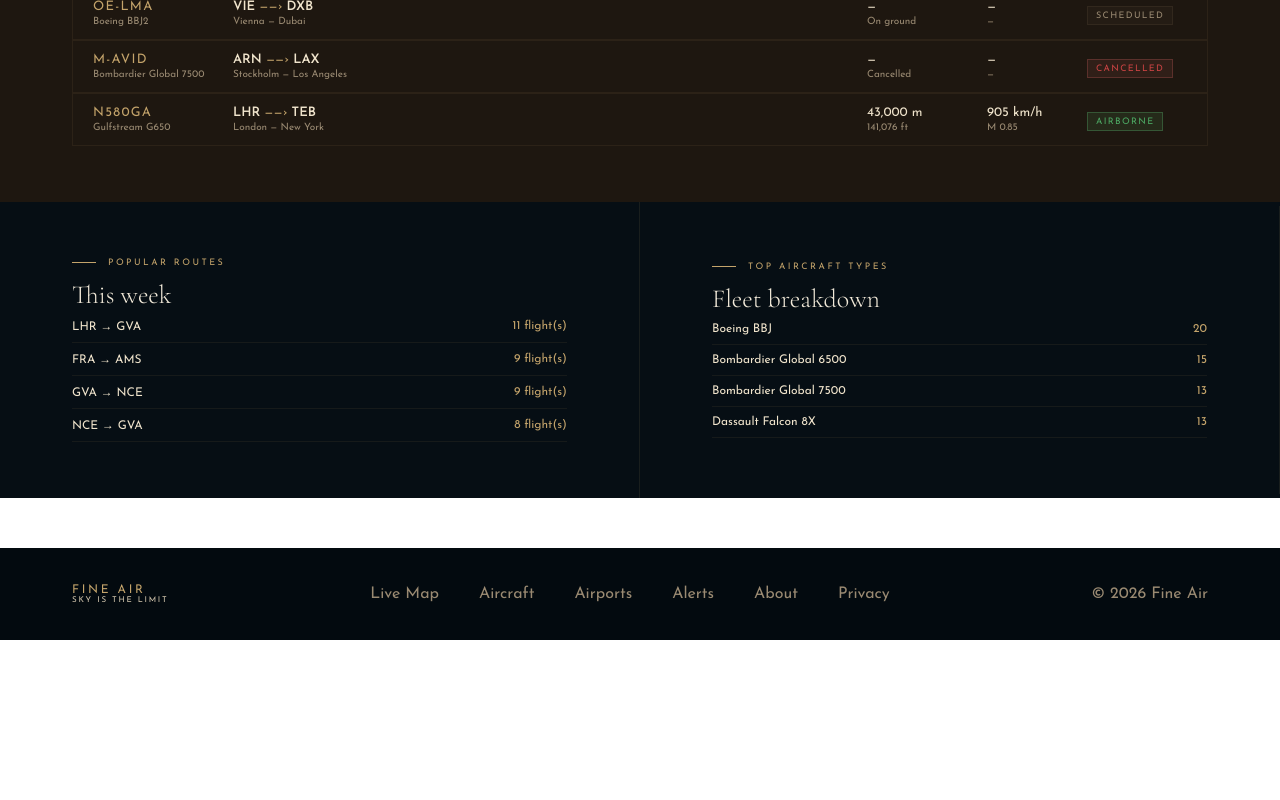
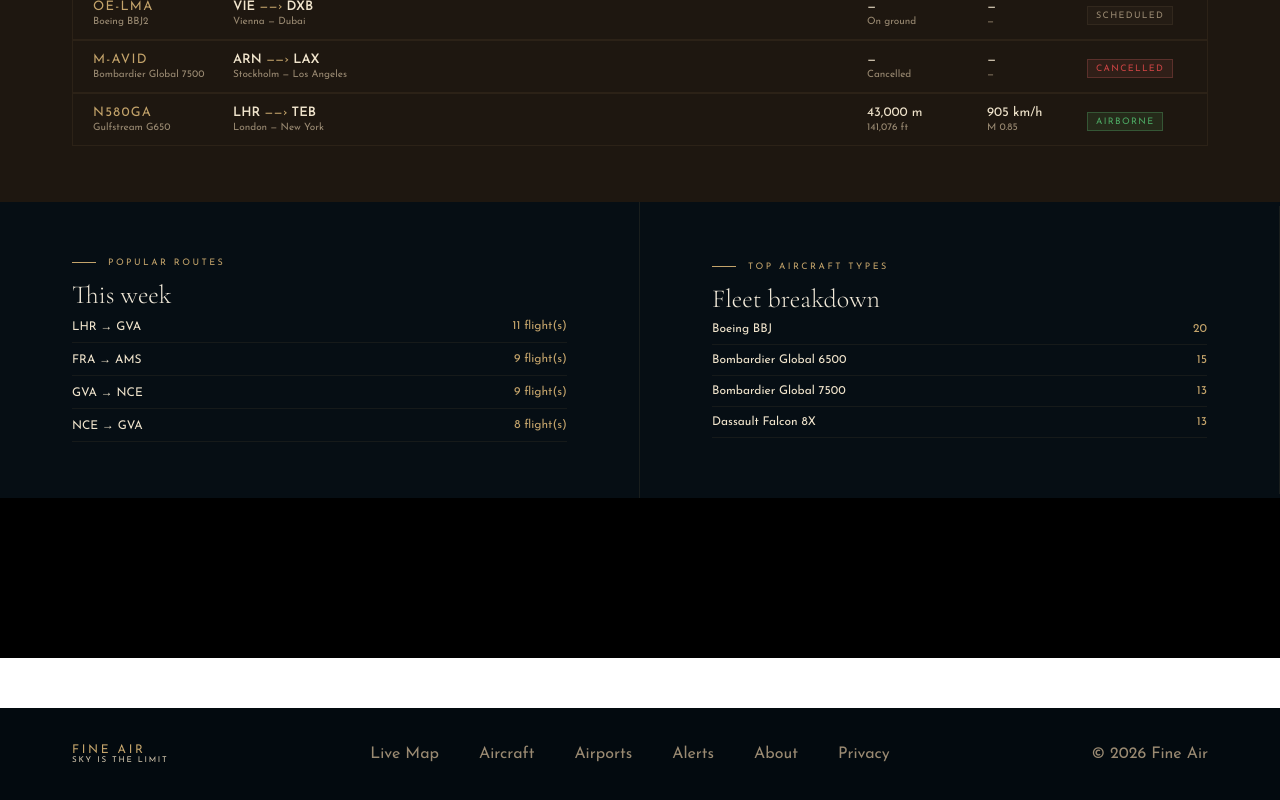
Before and after one commit to Moixiang/Fineair-Tracker, a React (Vite) app in the folder frontend/: page / in a window 1280 px wide. Shown: the part 443-1243 px from the top of the page. Before the commit the page ends 1083 px from the top, so only its background shows below. Built offline with nearby package versions, Linux system fonts and the light colour scheme; no server answers.

Commit message:
CO2 Emission section

```diff
--- a/frontend/src/App.jsx
+++ b/frontend/src/App.jsx
@@ -6,19 +6,6 @@ import Home from "./pages/home";
 
 const App = () => {
   const [data, setData] = useState();
-
-  useEffect(() => {
-    const fetchData = async () => {
-      const data = await fetch("https://jsonplaceholder.typicode.com/users", {
-        method: "GET",
-      });
-      const result = await data.json();
-      console.log(result);
-      setData(result);
-    };
-    fetchData();
-  }, []);
-
   return (
     <div>
       <Header />
--- a/frontend/src/home.css
+++ b/frontend/src/home.css
@@ -275,3 +275,12 @@
 .popularRoutesCount {
     color: #c4a46b;
 }
+
+/* --------------------------- CO2 Emission --------------------------- */
+
+.co2Emission {
+    background: black;
+    padding: 80px 72px;
+    text-align: center;
+    border: none;
+}
--- a/frontend/src/pages/home.jsx
+++ b/frontend/src/pages/home.jsx
@@ -230,6 +230,12 @@ export default function Home() {
           </div>
         </div>
       </section>
+      <section className="co2Emission">
+        <div className="co2Eyebrow"></div>
+        <div className="co2Label"></div>
+        <div className="co2Eyebrow"></div>
+        <div className="co2Sub"></div>
+      </section>
     </div>
   );
 }
```
